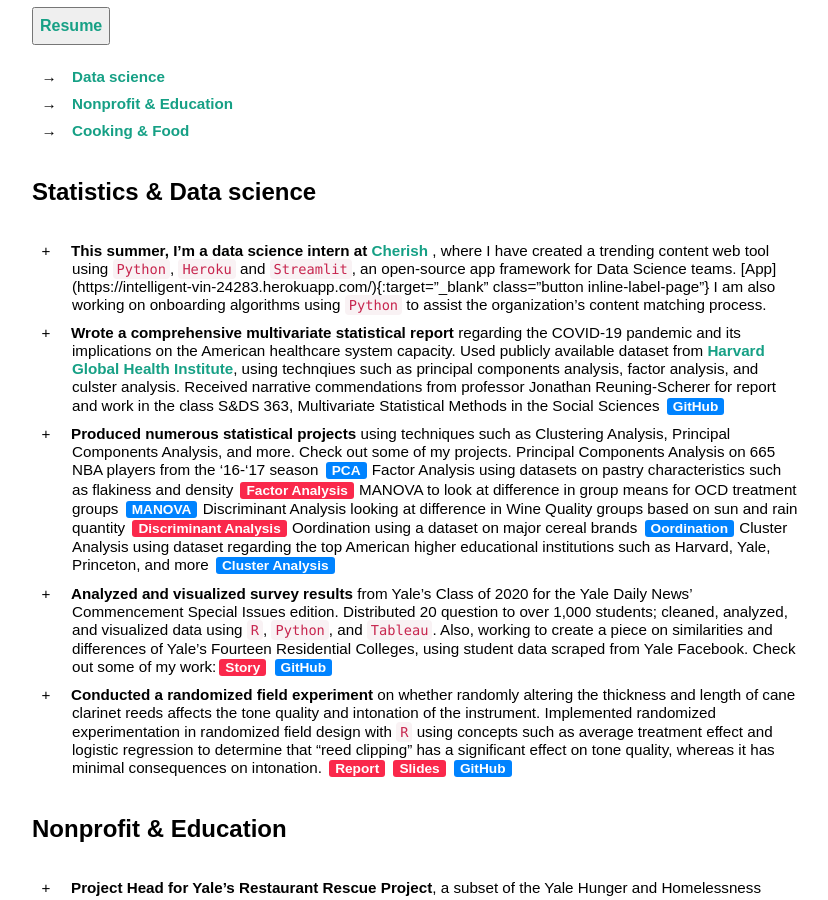
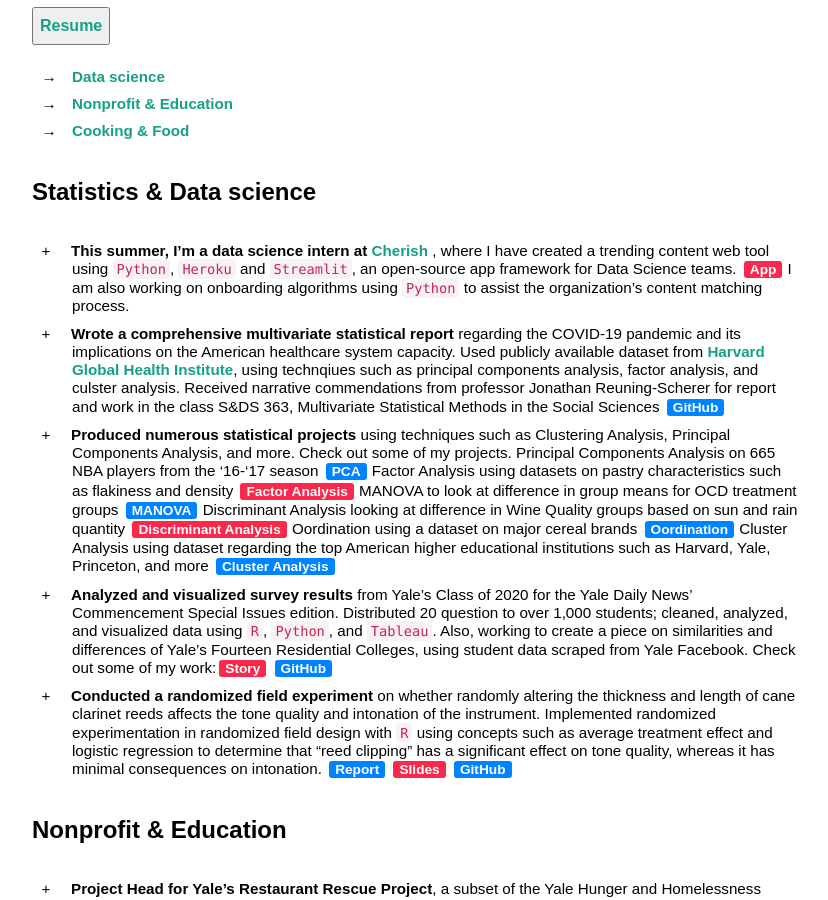
Before and after one commit to danielk56/danielk56.github.io, a Jekyll site: the page built from work.md, in a window 1280 px wide and 900 px high, scrolled down 428 px. Shown: the whole window, without its empty margins (224-1052 px from the left). Built offline with Jekyll 4.4.1, drawn with Linux system fonts in a browser that asks for light colours.

Commit message:
Update work.md

```diff
--- a/work.md
+++ b/work.md
@@ -24,21 +24,21 @@ Below, I've compiled my projects that I have completed in my courses, internship
 
 {: .list-plus}
 
-- **This summer, I'm a data science intern at** <a href="https://www.hellocherish.com/"> Cherish </a>, where I have created a trending content web tool using `Python`, `Heroku` and `Streamlit`, an open-source app framework for Data Science teams. [App] (https://intelligent-vin-24283.herokuapp.com/){:target="_blank" class="button inline-label-page"} I am also working on onboarding algorithms using `Python` to assist the organization's content matching process.
+- **This summer, I'm a data science intern at** <a href="https://www.hellocherish.com/"> Cherish </a>, where I have created a trending content web tool using `Python`, `Heroku` and `Streamlit`, an open-source app framework for Data Science teams. [App](https://intelligent-vin-24283.herokuapp.com/){:target="_blank" class="button inline-label-page"} I am also working on onboarding algorithms using `Python` to assist the organization's content matching process.
 - **Wrote a comprehensive multivariate statistical report** regarding the COVID-19 pandemic and its implications on the American healthcare system capacity. Used publicly available dataset from [Harvard Global Health Institute](https://globalepidemics.org/hospital-capacity/), using technqiues such as principal components analysis, factor analysis, and culster analysis. Received narrative commendations from professor Jonathan Reuning-Scherer for report and work in the class S&DS 363, Multivariate Statistical Methods in the Social Sciences [GitHub](https://github.com/danielk56/Principal_Components_Analysis){:target="_blank" class="button inline-label-github"}
 - **Produced numerous statistical projects** using techniques such as Clustering Analysis, Principal Components Analysis, and more. Check out some of my projects. Principal Components Analysis on 665 NBA players from the '16-'17 season [PCA](https://github.com/danielk56/Principal_Components_Analysis){:target="_blank" class="button inline-label-github"} Factor Analysis using datasets on pastry characteristics such as flakiness and density [Factor Analysis](https://github.com/danielk56/Factor_Analysis){:target="_blank" class="button inline-label-page"} MANOVA to look at difference in group means for OCD treatment groups [MANOVA](https://github.com/danielk56/MANOVA){:target="_blank" class="button inline-label-github"} Discriminant Analysis looking at difference in Wine Quality groups based on sun and rain quantity [Discriminant Analysis](https://github.com/danielk56/Discriminant_Analysis){:target="_blank" class="button inline-label-page"} Oordination using a dataset on major cereal brands [Oordination](https://github.com/danielk56/Ordination){:target="_blank" class="button inline-label-github"} Cluster Analysis using dataset regarding the top American higher educational institutions such as Harvard, Yale, Princeton, and more [Cluster Analysis](https://github.com/danielk56/Cluster_Analysis){:target="_blank" class="button inline-label-github"}
 - **Analyzed and visualized survey results** from Yale's Class of 2020 for the Yale Daily News' Commencement Special Issues edition. Distributed 20 question to over 1,000 students; cleaned, analyzed, and visualized data using `R`, `Python`, and `Tableau`. Also, working to create a piece on similarities and differences of Yale's Fourteen Residential Colleges, using student data scraped from Yale Facebook. Check out some of my work:[Story](https://yaledailynews.com/blog/2020/01/10/yales-most-popular-courses/){:target="_blank" class="button inline-label-page"} [GitHub](https://github.com/danielk56/YDN
 ){:target="_blank" class="button inline-label-github"}
-- **Conducted a randomized field experiment** on whether randomly altering the thickness and length of cane clarinet reeds affects the tone quality and intonation of the instrument. Implemented randomized experimentation in randomized field design with `R` using concepts such as average treatment effect and logistic regression to determine that "reed clipping" has a significant effect on tone quality, whereas it has minimal consequences on intonation. <span class="evidence"> </span> <span class="evidence"> [Report](https://docs.google.com/document/d/1gaCthZn8i--5KMT99j81gLKQORrPa4koeGISuCgMym4/edit?usp=sharing){:target="_blank" class="button inline-label-page"} [Slides](https://docs.google.com/presentation/d/1zd59RaqKpmRObjP6AkwsitbJwyKti2KmvvvxU4stb7o/edit?usp=sharing){:target="_blank" class="button inline-label-page"}</span> <span class="evidence">[GitHub](https://github.com/danielk56/LORE_final_project){:target="_blank" class="button inline-label-github"}</span>
+- **Conducted a randomized field experiment** on whether randomly altering the thickness and length of cane clarinet reeds affects the tone quality and intonation of the instrument. Implemented randomized experimentation in randomized field design with `R` using concepts such as average treatment effect and logistic regression to determine that "reed clipping" has a significant effect on tone quality, whereas it has minimal consequences on intonation. <span class="evidence"> </span> <span class="evidence"> [Report](https://docs.google.com/document/d/1gaCthZn8i--5KMT99j81gLKQORrPa4koeGISuCgMym4/edit?usp=sharing){:target="_blank" class="button inline-label-github"} [Slides](https://docs.google.com/presentation/d/1zd59RaqKpmRObjP6AkwsitbJwyKti2KmvvvxU4stb7o/edit?usp=sharing){:target="_blank" class="button inline-label-page"}</span> <span class="evidence">[GitHub](https://github.com/danielk56/LORE_final_project){:target="_blank" class="button inline-label-github"}</span>
 
 
 ## Nonprofit & Education {#nonprofit}
 
 {: .list-plus}
 
-- **Project Head for Yale's Restaurant Rescue Project**, a subset of the Yale Hunger and Homelessness Action Project. Restaurant Rescue Project is an organization that provides New Haven Restaurant with volunteer deliverers to transport leftover food to places in need. Some places we deliver to include the Sierra Center, Sunrise Cafe, and the Roger Sherman Halfway House. As part of the third cohort of Project Heads in RRP's history, I helped expand the inclusion of New Haven's restaurants to over fifteen, garnerning the support of places such as Breugger's Bagels and Chipotle. I have also overseen the delivery of hundreds of pounds of food during my two semesters as project head. [Website](https://yhhap.org/restaurant-rescue-project){:target="_blank" class="button inline-label-page"} [Article](https://yaledailynews.com/blog/2019/02/13/yhhap-brings-food-bridges-yale-and-new-haven/){:target="_blank" class="button inline-label-page"}
+- **Project Head for Yale's Restaurant Rescue Project**, a subset of the Yale Hunger and Homelessness Action Project. Restaurant Rescue Project is an organization that provides New Haven Restaurant with volunteer deliverers to transport leftover food to places in need. Some places we deliver to include the Sierra Center, Sunrise Cafe, and the Roger Sherman Halfway House. As part of the third cohort of Project Heads in RRP's history, I helped expand the inclusion of New Haven's restaurants to over fifteen, garnerning the support of places such as Breugger's Bagels and Chipotle. I have also overseen the delivery of hundreds of pounds of food during my two semesters as project head. [Website](https://yhhap.org/restaurant-rescue-project){:target="_blank" class="button inline-label-page"} [Article](https://yaledailynews.com/blog/2019/02/13/yhhap-brings-food-bridges-yale-and-new-haven/){:target="_blank" class="button inline-label-github"}
 - **Worked as an Undergraduate Learning Assitant for the Yale Statistics & Data Science Department**. Helped professor Joseph Chang design and grade problem sets in the Intensive Introductory Statistics course at Yale (S&DS 220). Moreover, assisted professor Sudesh Kalyanswamy grading Multivariable Calculus problem sets and extra problems over the course of the 19-20 academic year.
-- **Worked with MathCounts and Yale's Education Studies Department** to work firsthand with schools in the greater New Haven community such as Edgewood STEAM Middle School. I shadowed teachers instructing mathematics and the sciences and even designed my own curriculum to prepare student for the nationwide MathCounts competition.  Worked in classrooms of size 10-20 students offering individual and group instruction. Moreover, as a part of my time with the Education Studies Department, I produced a comprehensive report looking at the inequality in South Korean public versus private education, caused mainly by its intense academic academies. [MathCounts Curriculum](https://drive.google.com/drive/folders/0B91YG2aOrwZeVkpqT2VvcDNuRFE?usp=sharing){:target="_blank" class="button inline-label-page"} [Report](https://docs.google.com/document/d/1e4gqVx9B5RZ2qK7M6db9wpPF37AUCOrx8ibbFQZuQzc/edit?usp=sharing){:target="_blank" class="button inline-label-page"}
+- **Worked with MathCounts and Yale's Education Studies Department** to work firsthand with schools in the greater New Haven community such as Edgewood STEAM Middle School. I shadowed teachers instructing mathematics and the sciences and even designed my own curriculum to prepare student for the nationwide MathCounts competition.  Worked in classrooms of size 10-20 students offering individual and group instruction. Moreover, as a part of my time with the Education Studies Department, I produced a comprehensive report looking at the inequality in South Korean public versus private education, caused mainly by its intense academic academies. [MathCounts Curriculum](https://drive.google.com/drive/folders/0B91YG2aOrwZeVkpqT2VvcDNuRFE?usp=sharing){:target="_blank" class="button inline-label-page"} [Report](https://docs.google.com/document/d/1e4gqVx9B5RZ2qK7M6db9wpPF37AUCOrx8ibbFQZuQzc/edit?usp=sharing){:target="_blank" class="button inline-label-github"}
 
 
 
@@ -47,7 +47,7 @@ Below, I've compiled my projects that I have completed in my courses, internship
 {: .list-plus}
 
 - **Cook for Yale Pop Up**, a completely student-run and student-managed dining experienced housed in the university's residential college system. Helps design the menu on a bi-weekly basis and cook for crowds ranging from 60 to 100 people on weekends. Selected from an intensive audition process.[Photos](https://drive.google.com/drive/folders/1vzjcyZ-oEXPlx0gVpVvmtS8hUBs69u13?usp=sharing){:target="_blank" class="button inline-label-page"}
-- **Shadowed 30 Under 30 Food & Drink Chef Lucas Sin** during a professional externship at the Junzi Test Kitchen in Times Square, New York City. Underwent professional training for the restaurant industry at a culinary and management level; learned the daily operations of Junzi's main industrial-sized preparatory kitchen. Helped prepare a five course meal for a Dinner and Discussion with Farmshelf. [Photos](https://drive.google.com/drive/folders/1CcbGgEMQLU-qXVCtmW-ql5pSIzWeTJTT?usp=sharing){:target="_blank" class="button inline-label-page"}
+- **Shadowed 30 Under 30 Food & Drink Chef Lucas Sin** during a professional externship at the Junzi Test Kitchen in Times Square, New York City. Underwent professional training for the restaurant industry at a culinary and management level; learned the daily operations of Junzi's main industrial-sized preparatory kitchen. Helped prepare a five course meal for a Dinner and Discussion with Farmshelf. [Photos](https://drive.google.com/drive/folders/1CcbGgEMQLU-qXVCtmW-ql5pSIzWeTJTT?usp=sharing){:target="_blank" class="button inline-label-github"}
 - **Runner up for Ezra Stiles Final Cut Competition**, parterning with staff at Yale Dining to develop a recipe in professional residential college kitchen. Helped incorporate Asian-Fusion food into the curriculum of the Final Cut competition with dishes such as scallion latkes, asian pear apple sauce, sriracha sour cream and more.[Photos](https://drive.google.com/drive/folders/1swvtNHMMW0irBXy5jfG5muWEQ4FAVpmr?usp=sharing){:target="_blank" class="button inline-label-page"}
 
 
```
